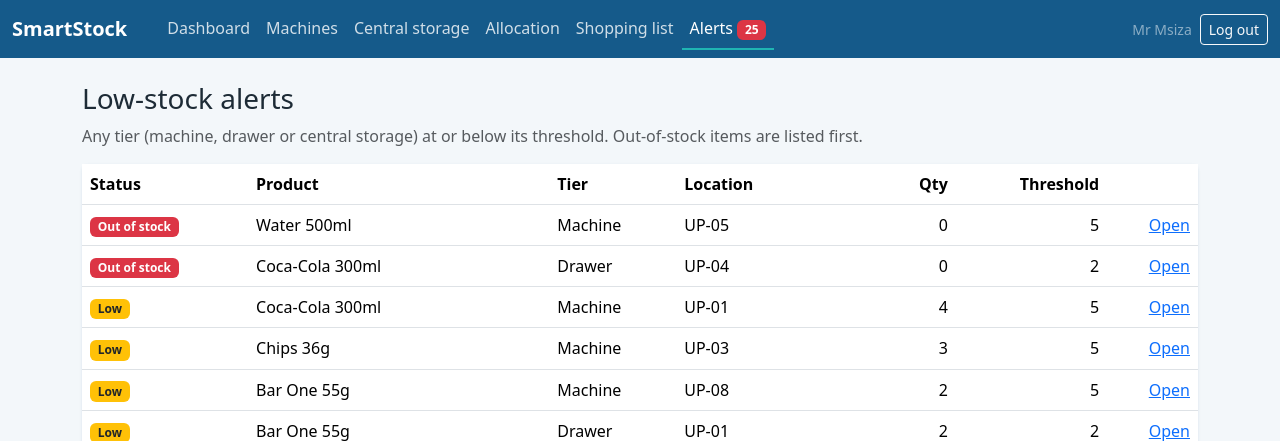
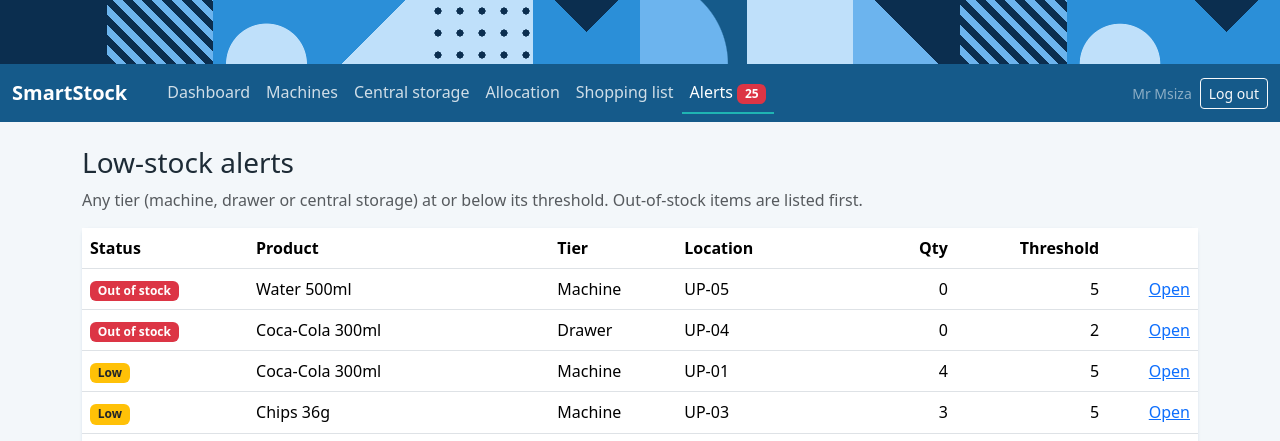
Before and after one commit to u21433098/u21433098-group25_smartstock_dashboard, a Flask app: page /alerts in a window 1280 px wide. Shown: the top 441 px of the page. Run offline with Flask 3, Linux system fonts and the light colour scheme; a user stored in the database is signed in.

Commit message:
Decorative banner on startup

```diff
--- a/app/static/css/style.css
+++ b/app/static/css/style.css
@@ -41,3 +41,31 @@ body { background: var(--ss-bg); color: var(--ss-ink); }
 .ss-qty { width: 6rem; }
 .empty-state { font-style: italic; }
 :focus-visible { outline: 3px solid var(--ss-teal); outline-offset: 2px; }
+
+/* ----- decorative tile band above the navigation bar ----- */
+.ss-tiles {
+  --b1: #0b2e4f;   /* darkest navy */
+  --b2: #155a8a;   /* navy (same as the nav bar) */
+  --b3: #2b8fd8;   /* mid blue */
+  --b4: #6cb4ee;   /* sky blue */
+  --b5: #bfe0fa;   /* pale blue */
+  display: grid;
+  grid-template-columns: repeat(12, 1fr);
+  height: 64px;
+}
+.tile { display: block; }
+.tile-solid-dark  { background: var(--b1); }
+.tile-solid-light { background: var(--b5); }
+.tile-stripes     { background: repeating-linear-gradient(45deg, var(--b1) 0 7px, var(--b4) 7px 14px); }
+.tile-triangle    { background: linear-gradient(135deg, var(--b3) 50%, var(--b5) 50%); }
+.tile-triangle-2  { background: linear-gradient(225deg, var(--b1) 50%, var(--b4) 50%); }
+.tile-half-circle { background: radial-gradient(circle at 50% 100%, var(--b5) 0 48%, var(--b3) 49%); }
+.tile-quarter     { background: radial-gradient(circle at 0 100%, var(--b4) 0 70%, var(--b2) 71%); }
+.tile-dots        { background: radial-gradient(var(--b1) 0 22%, transparent 24%) 0 0 / 22px 22px, var(--b5); }
+.tile-notch       { background: conic-gradient(from -45deg at 50% 50%, var(--b1) 0 90deg, var(--b3) 90deg); }
+
+/* phones: show the first 6 tiles only, so they don't get squashed */
+@media (max-width: 576px) {
+  .ss-tiles { grid-template-columns: repeat(6, 1fr); height: 48px; }
+  .ss-tiles .tile:nth-child(n+7) { display: none; }
+}
--- a/app/templates/base.html
+++ b/app/templates/base.html
@@ -11,6 +11,21 @@
 <body>
   <a class="visually-hidden-focusable" href="#main">Skip to main content</a>
 
+    <!-- decorative tile band (pure CSS, hidden from screen readers) -->
+  <div class="ss-tiles" aria-hidden="true">
+    <span class="tile tile-solid-dark"></span>
+    <span class="tile tile-stripes"></span>
+    <span class="tile tile-half-circle"></span>
+    <span class="tile tile-triangle"></span>
+    <span class="tile tile-dots"></span>
+    <span class="tile tile-notch"></span>
+    <span class="tile tile-quarter"></span>
+    <span class="tile tile-solid-light"></span>
+    <span class="tile tile-triangle-2"></span>
+    <span class="tile tile-stripes"></span>
+    <span class="tile tile-half-circle"></span>
+    <span class="tile tile-notch"></span>
+  </div>
 
   <nav class="navbar navbar-expand navbar-dark ss-navbar" aria-label="Main navigation">
     <div class="container-fluid ss-nav-inner">
```
